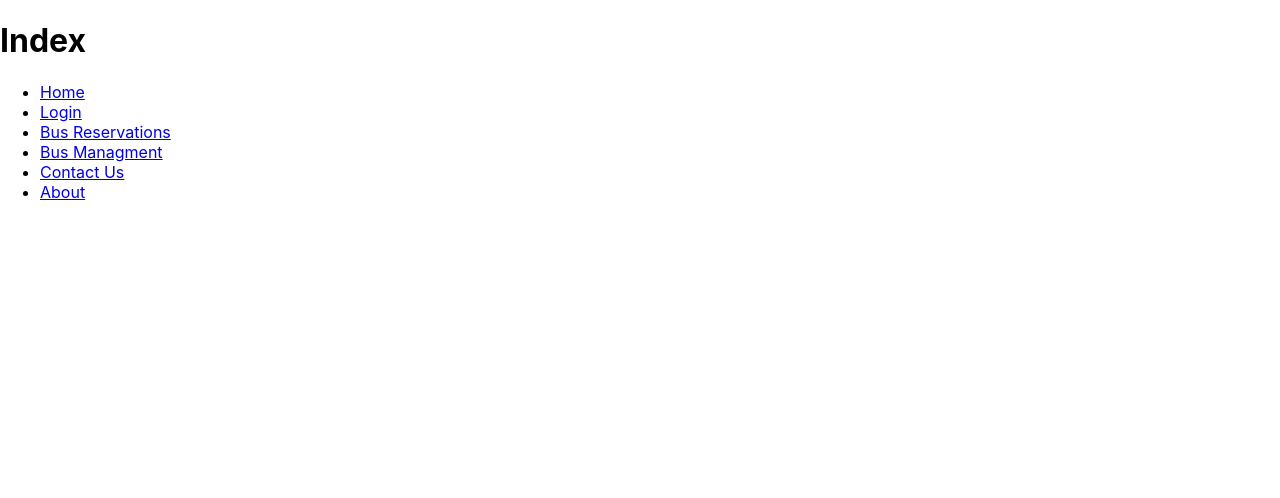
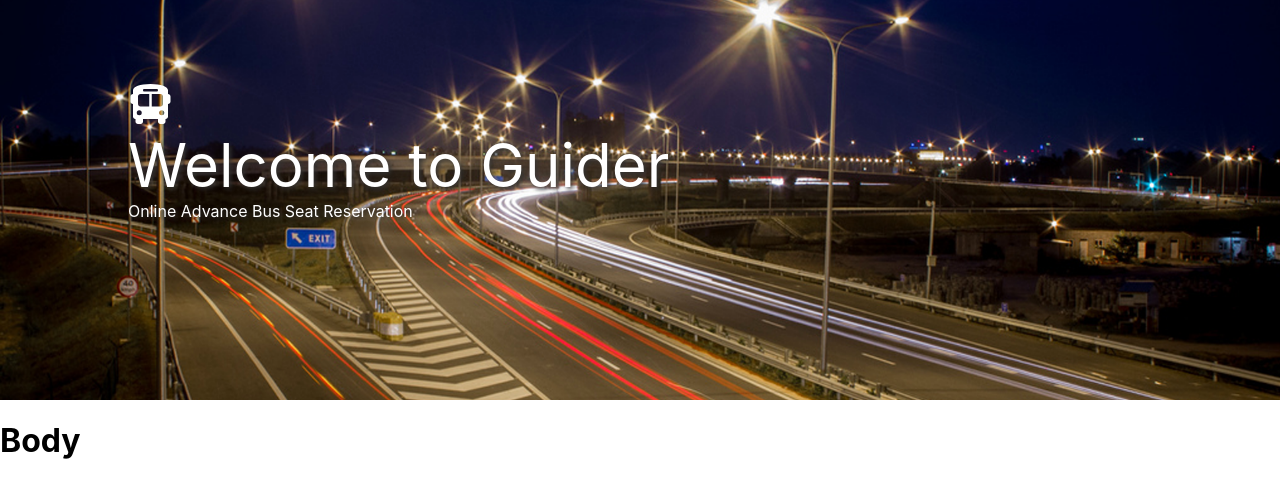
Before and after one commit to Guider-Bus-Reservation-System/Frontend, a React (Create React App) app: page / in a window 1280 px wide. Shown: the top 498 px of the page. Built offline with nearby package versions, Linux system fonts and the light colour scheme.

Commit message:
updated homepage header
Co-Authored-By: GayathmaHiruni <131847817+GayathmaHiruni@users.noreply.github.com>
Co-Authored-By: MethmiDharmakeerthi <97521363+MethmiDharmakeerthi@users.noreply.github.com>
Co-Authored-By: Prasadini30 <125174664+Prasadini30@users.noreply.github.com>

```diff
--- a/src/App.js
+++ b/src/App.js
@@ -1,24 +1,12 @@
 import { Routes, Route } from "react-router-dom";
 
 import Index from "./components/index";
-import Home from "./components/home";
-import Login from "./components/login";
-import Reservations from "./components/reservations";
-import BusManagment from "./components/busManagment";
-import Contact from "./components/contact";
-import About from "./components/about";
 
 function App() {
 	return (
 		<div className="App">
 			<Routes>
 				<Route path="/" element={<Index />} />
-				<Route path="/home" element={<Home />} />
-				<Route path="/login" element={<Login />} />
-				<Route path="/reservations" element={<Reservations />} />
-				<Route path="/managment" element={<BusManagment />} />
-				<Route path="/contact" element={<Contact />} />
-				<Route path="/about" element={<About />} />
 			</Routes>
 		</div>
 	);
--- a/src/components/about.jsx
+++ /dev/null
@@ -1,20 +0,0 @@
-import React from "react";
-import styled from "styled-components";
-
-const AboutStyle = styled.div`
-	h1 {
-		color: #000;
-	}
-`;
-
-const About = () => {
-	return (
-		<React.Fragment>
-			<AboutStyle>
-				<h1>About</h1>
-			</AboutStyle>
-		</React.Fragment>
-	);
-};
-
-export default About;
--- a/src/components/busManagment.jsx
+++ /dev/null
@@ -1,20 +0,0 @@
-import React from "react";
-import styled from "styled-components";
-
-const ManagmentStyle = styled.div`
-	h1 {
-		color: #000;
-	}
-`;
-
-const BusManagment = () => {
-	return (
-		<React.Fragment>
-			<ManagmentStyle>
-				<h1>Bus Managment</h1>
-			</ManagmentStyle>
-		</React.Fragment>
-	);
-};
-
-export default BusManagment;
--- a/src/components/contact.jsx
+++ /dev/null
@@ -1,20 +0,0 @@
-import React from "react";
-import styled from "styled-components";
-
-const ContactStyle = styled.div`
-	h1 {
-		color: #000;
-	}
-`;
-
-const Contact = () => {
-	return (
-		<React.Fragment>
-			<ContactStyle>
-				<h1>Contact</h1>
-			</ContactStyle>
-		</React.Fragment>
-	);
-};
-
-export default Contact;
--- a/src/components/home.jsx
+++ /dev/null
@@ -1,20 +0,0 @@
-import React from "react";
-import styled from "styled-components";
-
-const HomeStyle = styled.div`
-	h1 {
-		color: #000;
-	}
-`;
-
-const Home = () => {
-	return (
-		<React.Fragment>
-			<HomeStyle>
-				<h1>Home</h1>
-			</HomeStyle>
-		</React.Fragment>
-	);
-};
-
-export default Home;
--- a/src/components/index.jsx
+++ b/src/components/index.jsx
@@ -1,38 +1,39 @@
 import React from "react";
-import styled from "styled-components";
 
-const IndexStyle = styled.div`
-	h1 {
-		color: #000;
-	}
-`;
+import "./styles/index.css";
+import { FontAwesomeIcon } from "@fortawesome/react-fontawesome";
+import { faBus } from "@fortawesome/free-solid-svg-icons";
 
 const Index = () => {
 	return (
 		<React.Fragment>
-			<IndexStyle>
-				<h1>Index</h1>
-				<ul>
-					<li>
-						<a href="/home">Home</a>
-					</li>
-					<li>
-						<a href="/login">Login</a>
-					</li>
-					<li>
-						<a href="/reservations">Bus Reservations</a>
-					</li>
-					<li>
-						<a href="/managment">Bus Managment</a>
-					</li>
-					<li>
-						<a href="/contact">Contact Us</a>
-					</li>
-					<li>
-						<a href="/about">About</a>
-					</li>
-				</ul>
-			</IndexStyle>
+			<div className="home">
+				<div className="home-header">
+					<div className="home-header-image-container">
+						<img
+							src="homepage.png"
+							alt="homepage"
+							className="home-header-image"
+						/>
+					</div>
+
+					<div className="home-header-container">
+						<div className="home-header-logo">
+							<FontAwesomeIcon icon={faBus} />
+						</div>
+						<div className="home-header-title">
+							Welcome to Guider
+						</div>
+						<div className="home-header-subtitle">
+							Online Advance Bus Seat Reservation
+						</div>
+					</div>
+				</div>
+
+				<div className="home-body">
+					<h1>Body</h1>
+				</div>
+			</div>
 		</React.Fragment>
 	);
 };
--- a/src/components/login.jsx
+++ /dev/null
@@ -1,20 +0,0 @@
-import React from "react";
-import styled from "styled-components";
-
-const LoginStyle = styled.div`
-	h1 {
-		color: #000;
-	}
-`;
-
-const Login = () => {
-	return (
-		<React.Fragment>
-			<LoginStyle>
-				<h1>Login</h1>
-			</LoginStyle>
-		</React.Fragment>
-	);
-};
-
-export default Login;
--- a/src/components/reservations.jsx
+++ /dev/null
@@ -1,20 +0,0 @@
-import React from "react";
-import styled from "styled-components";
-
-const ReservationsStyle = styled.div`
-	h1 {
-		color: #000;
-	}
-`;
-
-const Reservations = () => {
-	return (
-		<React.Fragment>
-			<ReservationsStyle>
-				<h1>Reservations</h1>
-			</ReservationsStyle>
-		</React.Fragment>
-	);
-};
-
-export default Reservations;
--- /dev/null
+++ b/src/components/styles/index.css
@@ -0,0 +1,30 @@
+.home-header {
+	height: 400px;
+}
+
+.home-header-image-container {
+	position: absolute;
+	height: 400px;
+	overflow: hidden;
+	z-index: -1;
+}
+
+.home-header-image {
+	width: 100%;
+}
+
+.home-header-container {
+	position: absolute;
+	top: 10%;
+	left: 10%;
+	color: white;
+	text-shadow: 2px 2px 5px #333;
+}
+
+.home-header-logo {
+	font-size: 40px;
+}
+
+.home-header-title {
+	font-size: 60px;
+}
```
Also changed, not shown: public/homepage.png (added).
